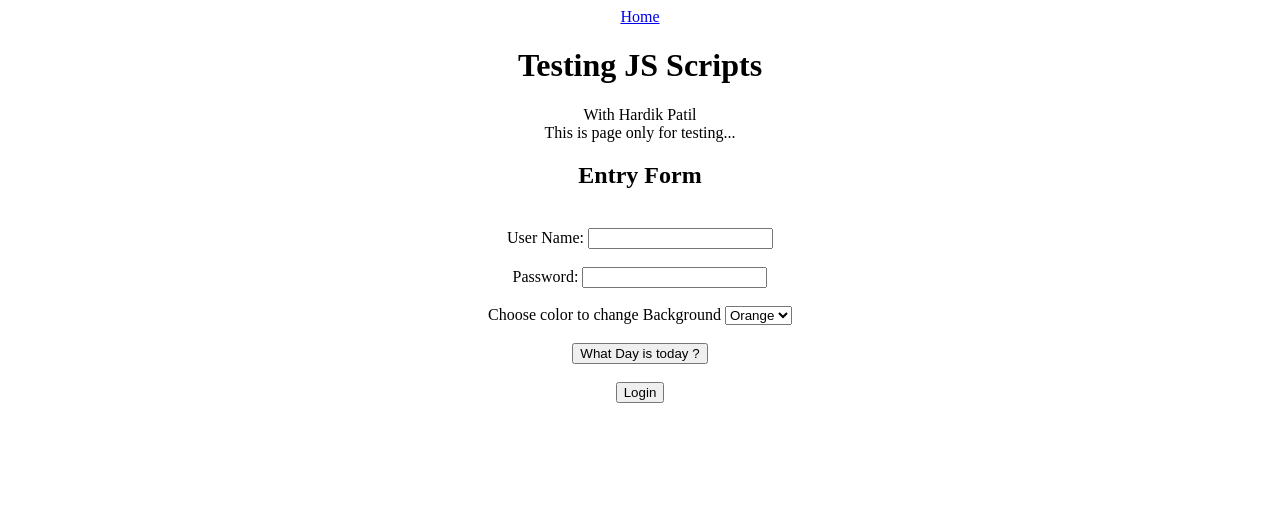
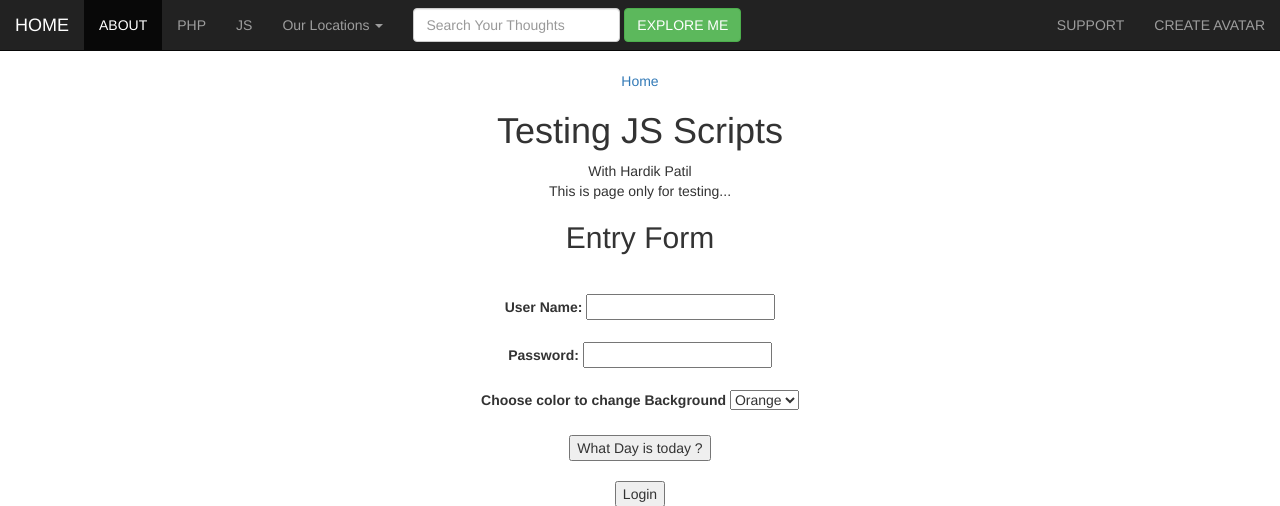
Before and after one commit to hardikp24/Scrolling-Web-Mac, a PHP site: page /testjs.php in a window 1280 px wide. Shown: the top 506 px of the page. Run offline with PHP 8.4, Linux system fonts and the light colour scheme; some libraries are stand-ins or nearby versions.

Commit message:
Add files via upload
kept navbar relative.

```diff
--- a/header.php
+++ b/header.php
@@ -23,7 +23,7 @@
   <body>
 
 <!-- Navbar starts here -->
-      	<nav class="navbar navbar-inverse navbar-fixed-top">
+      	<nav class="navbar navbar-inverse navbar-fixed-top" style="position: relative;">
         <div class="container-fluid">
           <!-- Brand and toggle get grouped for better mobile display -->
           <div class="navbar-header">
--- a/testjs.php
+++ b/testjs.php
@@ -6,7 +6,7 @@
 </head>
 <body id="body">
 
-
+<?php include('header.php'); ?>
 
 <center>
 	<a href="index.php">Home</a>
```
Also changed, not shown: mycss.css (line endings or trailing spaces).
